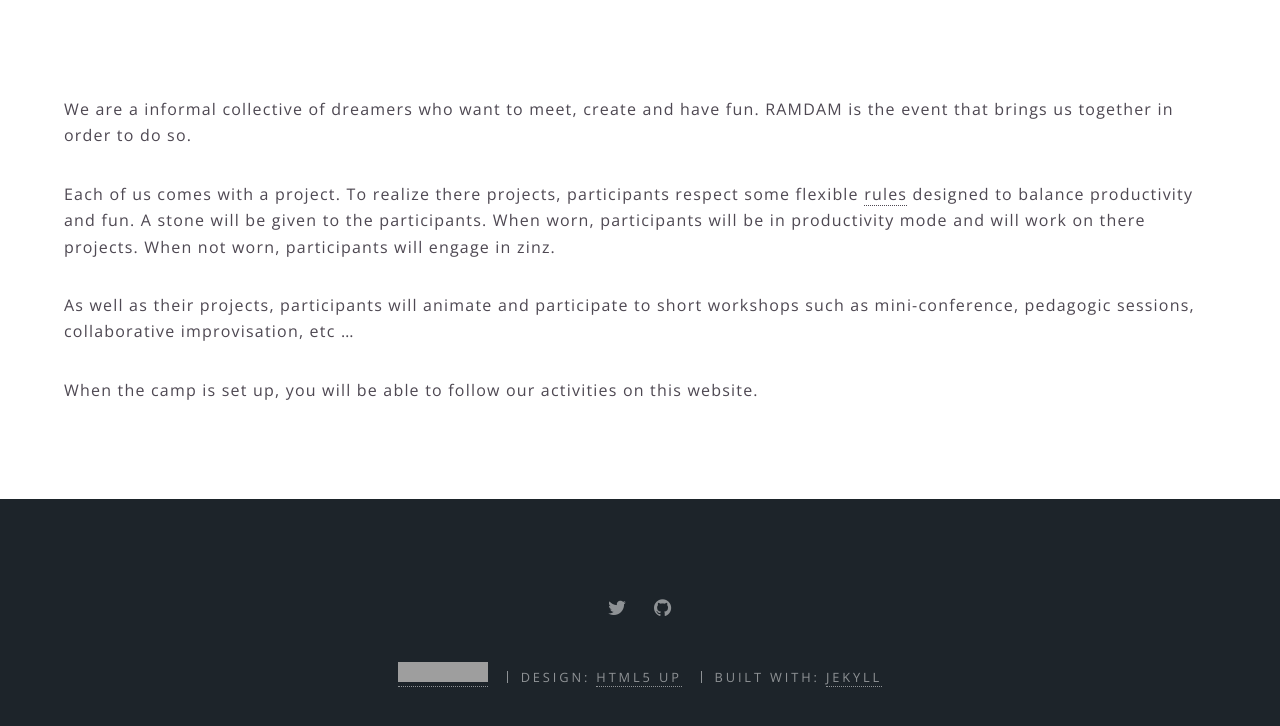
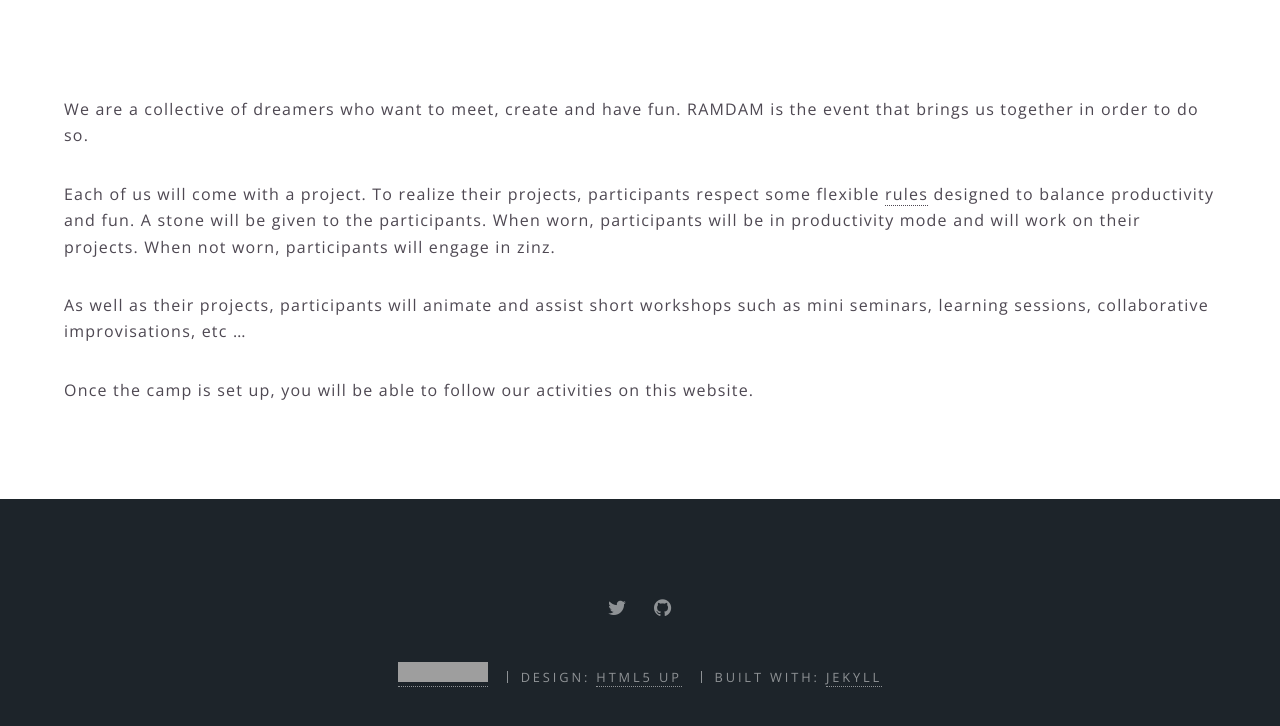
Before and after one commit to R4MD4M/R4MD4M.github.io, a Jekyll site: the page built from about.md, in a window 1280 px wide and 1115 px high. Shown: the part 335-1061 px from the top of the window. Built offline with Jekyll 4.4.1, drawn with Linux system fonts in a browser that asks for light colours; grey boxes are pictures that could not be loaded.

Commit message:
Update about.md

```diff
--- a/about.md
+++ b/about.md
@@ -4,10 +4,10 @@
 permalink: /about/
 ---
 
-We are a informal collective of dreamers who want to meet, create and have fun. RAMDAM is the event that brings us together in order to do so.
+We are a collective of dreamers who want to meet, create and have fun. RAMDAM is the event that brings us together in order to do so.
 
-Each of us comes with a project. To realize there projects, participants respect some flexible [rules](/rules) designed to balance productivity and fun. A stone will be given to the participants. When worn, participants will be in productivity mode and will work on there projects. When not worn, participants will engage in zinz.
+Each of us will come with a project. To realize their projects, participants respect some flexible [rules](/rules) designed to balance productivity and fun. A stone will be given to the participants. When worn, participants will be in productivity mode and will work on their projects. When not worn, participants will engage in zinz.
 
-As well as their projects, participants will animate and participate to short workshops such as mini-conference, pedagogic sessions, collaborative improvisation, etc ...
+As well as their projects, participants will animate and assist short workshops such as mini seminars, learning sessions, collaborative improvisations, etc ...
 
-When the camp is set up, you will be able to follow our activities on this website.
+Once the camp is set up, you will be able to follow our activities on this website.
```
